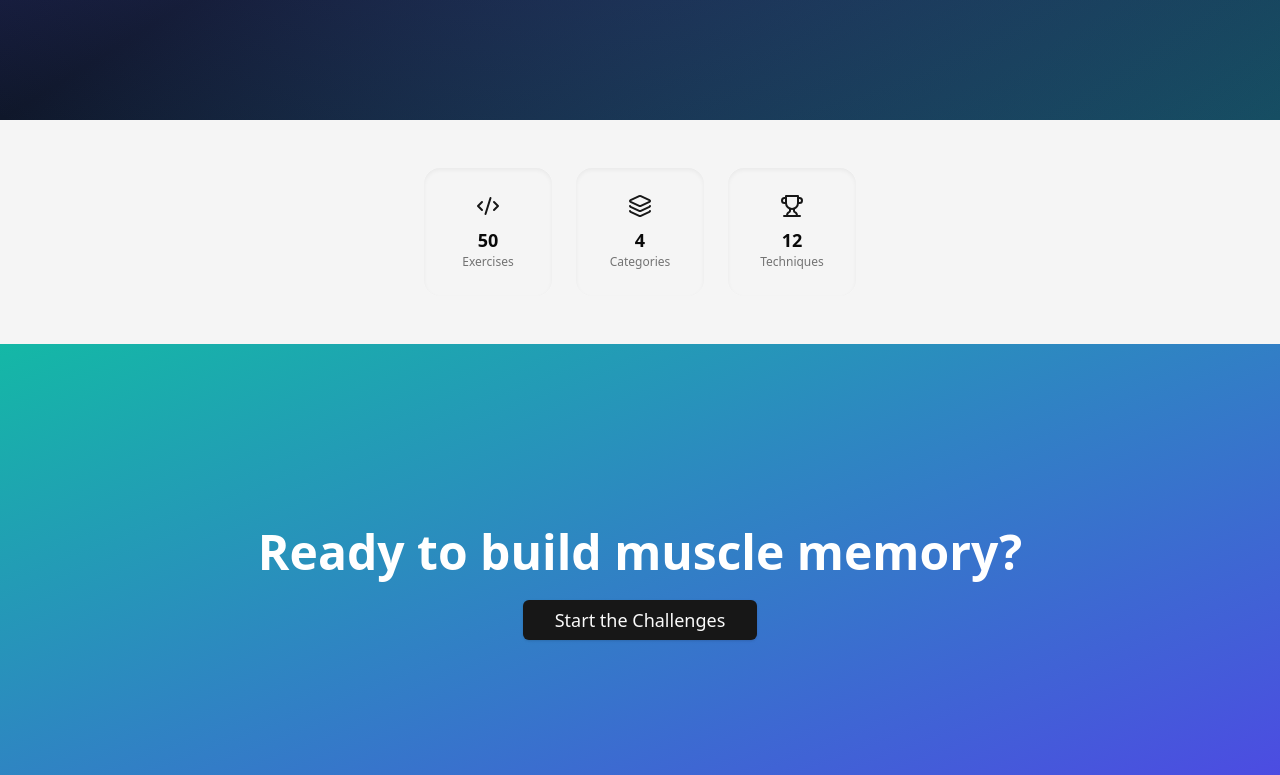
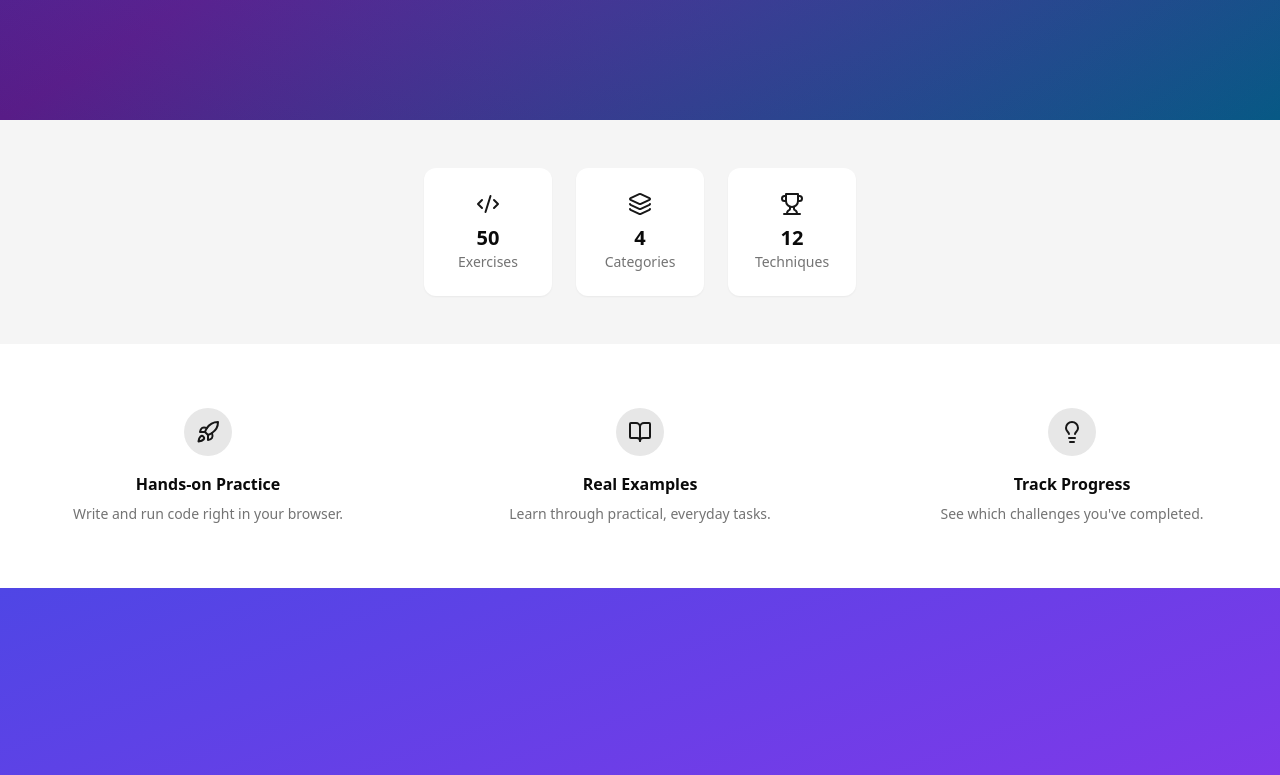
Before and after one commit to JustScriptin/jswb, a Next.js app: page / in a window 1280 px wide. Shown: the part 680-1455 px from the top of the page. Built offline with nearby package versions, Linux system fonts and the light colour scheme.

Commit message:
revamp homepage layout

```diff
--- a/src/app/globals.css
+++ b/src/app/globals.css
@@ -1,10 +1,6 @@
 @tailwind base;
 @tailwind components;
 @tailwind utilities;
-
-body {
-  font-family: Arial, Helvetica, sans-serif;
-}
 
 @layer base {
   :root {
--- a/src/app/page.tsx
+++ b/src/app/page.tsx
@@ -1,36 +1,19 @@
 import type { ReactElement } from "react";
 import {
   HeroSection,
-  StatsPebble,
   FinalBanner,
   MicroNav,
+  StatsSection,
+  FeaturesSection,
 } from "@/features/home/components";
-import { Code2, Layers, Trophy } from "lucide-react";
 
 export default function Home(): ReactElement {
   return (
     <main data-component="HomePage" className="flex flex-col">
       <MicroNav />
       <HeroSection />
-      <section className="bg-muted py-12">
-        <div className="container mx-auto flex justify-center gap-6">
-          <StatsPebble
-            icon={<Code2 className="h-6 w-6" />}
-            value={50}
-            label="Exercises"
-          />
-          <StatsPebble
-            icon={<Layers className="h-6 w-6" />}
-            value={4}
-            label="Categories"
-          />
-          <StatsPebble
-            icon={<Trophy className="h-6 w-6" />}
-            value={12}
-            label="Techniques"
-          />
-        </div>
-      </section>
+      <StatsSection />
+      <FeaturesSection />
       <FinalBanner />
     </main>
   );
--- /dev/null
+++ b/src/features/home/components/FeaturesSection.tsx
@@ -0,0 +1,54 @@
+"use client";
+
+import { ReactElement } from "react";
+import { motion } from "framer-motion";
+import { Rocket, BookOpen, Lightbulb } from "lucide-react";
+
+const FEATURES = [
+  {
+    icon: <Rocket className="h-6 w-6" />,
+    title: "Hands-on Practice",
+    description: "Write and run code right in your browser.",
+  },
+  {
+    icon: <BookOpen className="h-6 w-6" />,
+    title: "Real Examples",
+    description: "Learn through practical, everyday tasks.",
+  },
+  {
+    icon: <Lightbulb className="h-6 w-6" />,
+    title: "Track Progress",
+    description: "See which challenges you've completed.",
+  },
+] as const;
+
+type Feature = (typeof FEATURES)[number];
+
+function FeatureItem({ icon, title, description }: Feature): ReactElement {
+  return (
+    <motion.div
+      data-component="FeatureItem"
+      whileHover={{ y: -4 }}
+      className="text-center"
+    >
+      <div className="mx-auto mb-4 flex h-12 w-12 items-center justify-center rounded-full bg-primary/10 text-primary">
+        {icon}
+      </div>
+      <h3 className="mb-2 font-semibold">{title}</h3>
+      <p className="text-sm text-muted-foreground">{description}</p>
+    </motion.div>
+  );
+}
+
+export function FeaturesSection(): ReactElement {
+  return (
+    <section data-component="FeaturesSection" className="bg-background py-16">
+      <div className="container mx-auto grid gap-12 px-4 md:grid-cols-3">
+        {FEATURES.map((feature) => (
+          <FeatureItem key={feature.title} {...feature} />
+        ))}
+      </div>
+    </section>
+  );
+}
+FeaturesSection.displayName = "FeaturesSection";
--- a/src/features/home/components/FinalBanner.tsx
+++ b/src/features/home/components/FinalBanner.tsx
@@ -5,7 +5,7 @@ export function FinalBanner() {
   return (
     <section
       data-component="FinalBanner"
-      className="flex min-h-[480px] flex-col items-center justify-center bg-gradient-to-br from-teal-500 to-indigo-600 text-background"
+      className="flex min-h-[480px] flex-col items-center justify-center bg-gradient-to-br from-indigo-600 to-purple-600 text-background"
     >
       <h2 className="mb-6 text-3xl font-semibold md:text-5xl">
         Ready to build muscle memory?
--- a/src/features/home/components/HeroSection.tsx
+++ b/src/features/home/components/HeroSection.tsx
@@ -11,7 +11,7 @@ export function HeroSection() {
   return (
     <section
       data-component="HeroSection"
-      className="relative flex min-h-screen items-center justify-center overflow-hidden bg-gradient-to-br from-indigo-900 via-slate-900 to-cyan-900 text-white"
+      className="relative flex min-h-screen items-center justify-center overflow-hidden bg-gradient-to-br from-indigo-800 via-purple-900 to-sky-800 text-white"
     >
       <div className="pointer-events-none absolute inset-0 bg-[radial-gradient(circle_at_top,rgba(99,102,241,0.4),transparent)]" />
       <div className="relative z-10 grid max-w-6xl grid-cols-1 items-center gap-12 px-4 md:grid-cols-2">
@@ -20,7 +20,7 @@ export function HeroSection() {
             initial={{ opacity: 0, y: 20 }}
             animate={{ opacity: 1, y: 0 }}
             transition={{ duration: 0.6 }}
-            className="text-4xl font-bold md:text-6xl"
+            className="text-5xl font-bold md:text-7xl"
           >
             Master JavaScript Methods
           </motion.h1>
@@ -28,7 +28,7 @@ export function HeroSection() {
             initial={{ opacity: 0, y: 20 }}
             animate={{ opacity: 1, y: 0 }}
             transition={{ duration: 0.7 }}
-            className="text-lg text-muted-foreground"
+            className="text-xl text-muted-foreground"
           >
             Short, interactive challenges to sharpen your skills.
           </motion.p>
--- a/src/features/home/components/MicroNav.tsx
+++ b/src/features/home/components/MicroNav.tsx
@@ -23,8 +23,8 @@ export function MicroNav() {
         visible ? "translate-y-0" : "-translate-y-full",
       )}
     >
-      <div className="mx-auto flex h-12 max-w-5xl items-center justify-between rounded-b border-b border-border/50 bg-background/80 px-4 backdrop-blur">
-        <Link href="/" className="font-bold">
+      <div className="mx-auto flex h-14 max-w-6xl items-center justify-between rounded-b-md border-b border-border/50 bg-background/80 px-4 backdrop-blur">
+        <Link href="/" className="font-semibold tracking-tight">
           JSWB
         </Link>
         <div className="flex items-center gap-2">
--- a/src/features/home/components/StatsPebble.tsx
+++ b/src/features/home/components/StatsPebble.tsx
@@ -22,13 +22,13 @@ export function StatsPebble({
       data-component="StatsPebble"
       whileHover={{ y: -4 }}
       className={cn(
-        "flex h-32 w-32 flex-col items-center justify-center rounded-2xl bg-muted text-foreground shadow-inner",
+        "flex h-32 w-32 flex-col items-center justify-center rounded-xl bg-card text-foreground shadow-sm",
         className,
       )}
     >
       <div className="mb-2 text-primary">{icon}</div>
-      <div className="text-lg font-bold">{value}</div>
-      <div className="text-xs text-muted-foreground">{label}</div>
+      <div className="text-xl font-bold">{value}</div>
+      <div className="text-sm text-muted-foreground">{label}</div>
     </motion.div>
   );
 }
--- /dev/null
+++ b/src/features/home/components/StatsSection.tsx
@@ -0,0 +1,28 @@
+import { ReactElement } from "react";
+import { Code2, Layers, Trophy } from "lucide-react";
+import { StatsPebble } from "./StatsPebble";
+
+export function StatsSection(): ReactElement {
+  return (
+    <section data-component="StatsSection" className="bg-muted py-12">
+      <div className="container mx-auto flex flex-col items-center gap-6 md:flex-row md:justify-center">
+        <StatsPebble
+          icon={<Code2 className="h-6 w-6" />}
+          value={50}
+          label="Exercises"
+        />
+        <StatsPebble
+          icon={<Layers className="h-6 w-6" />}
+          value={4}
+          label="Categories"
+        />
+        <StatsPebble
+          icon={<Trophy className="h-6 w-6" />}
+          value={12}
+          label="Techniques"
+        />
+      </div>
+    </section>
+  );
+}
+StatsSection.displayName = "StatsSection";
--- a/src/features/home/components/index.ts
+++ b/src/features/home/components/index.ts
@@ -2,3 +2,5 @@ export * from "./HeroSection";
 export * from "./StatsPebble";
 export * from "./FinalBanner";
 export * from "./MicroNav";
+export * from "./StatsSection";
+export * from "./FeaturesSection";
```
